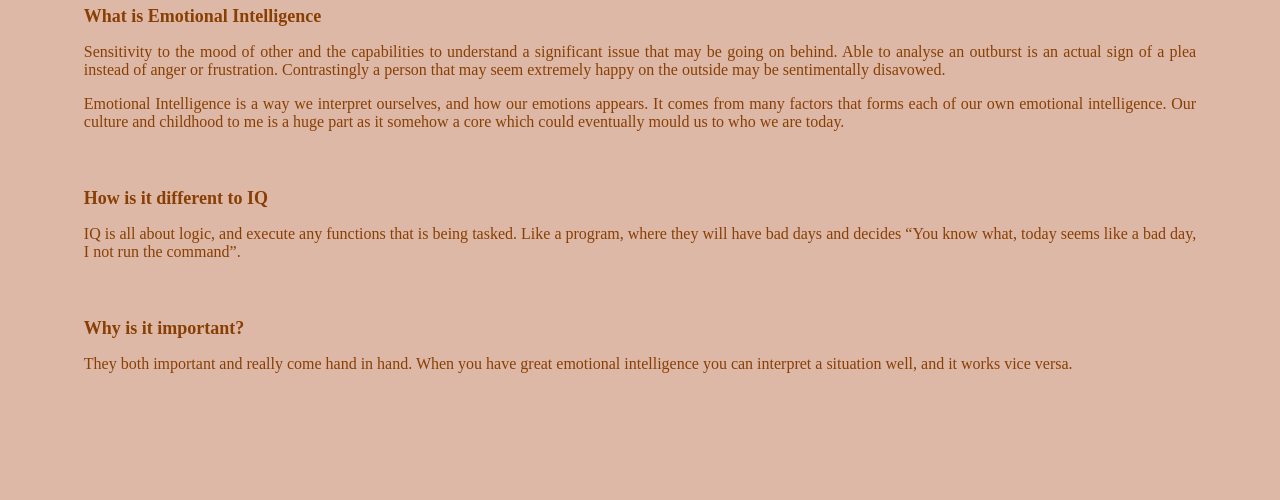
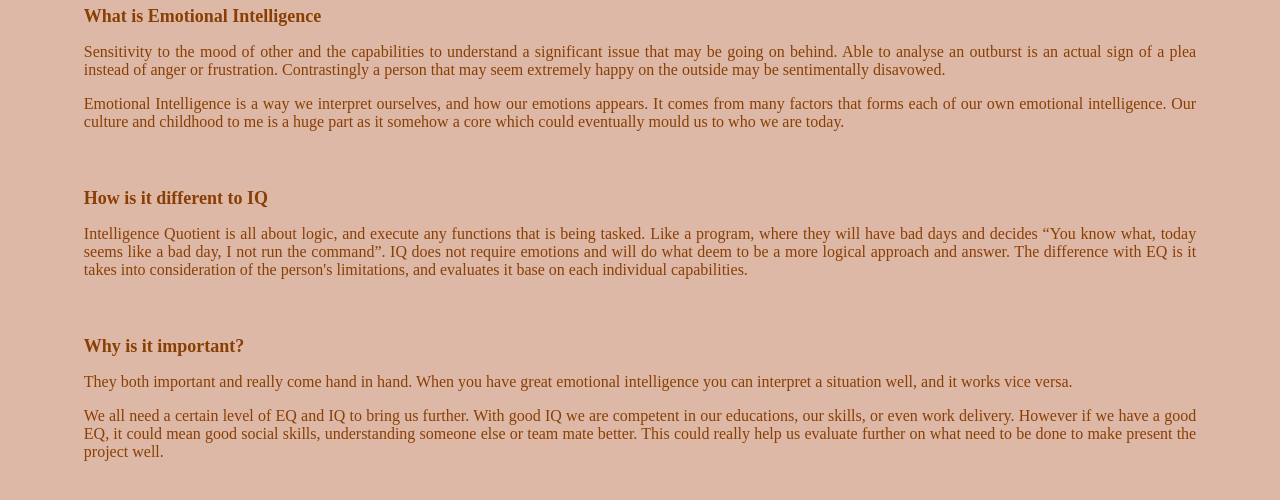
Before and after one commit to evelyntanwy/evelyntanwy.github.io, a plain HTML site: page blog/emotional-intelligence.html in a window 1280 px wide. Shown: the part 202-702 px from the top of the page. Drawn offline with Linux system fonts and the light colour scheme; a web font is replaced by a local one.

Commit message:
IQ EQ Elaboration Updated

```diff
--- a/blog/emotional-intelligence.html
+++ b/blog/emotional-intelligence.html
@@ -35,14 +35,18 @@ Why is it important?  -->
           <br>
           <h2>How is it different to IQ</h2>
           <p>
-            IQ is all about logic, and execute any functions that is being tasked. Like a program, where they will have bad days and decides “You know what, today seems like a bad day, I not run the command”.
+            Intelligence Quotient is all about logic, and execute any functions that is being tasked. Like a program, where they will have bad days and decides “You know what, today seems like a bad day, I not run the command”.
+            IQ does not require emotions and will do what deem to be a more logical approach and answer. The difference with EQ is it takes into consideration of the person's limitations, and evaluates it base on each individual capabilities.
+
 
           </p>
           <br>
           <h2>Why is it important?</h2>
           <p>
             They both important and really come hand in hand. When you have great emotional intelligence you can interpret a situation well, and it works vice versa.
-
+          </p>
+          <p>
+            We all need a certain level of EQ and IQ to bring us further. With good IQ we are competent in our educations, our skills, or even work delivery. However if we have a good EQ, it could mean good social skills, understanding someone else or team mate better. This could really help us evaluate further on what need to be done to make present the project well.
           </p>
 
         </div>
```
